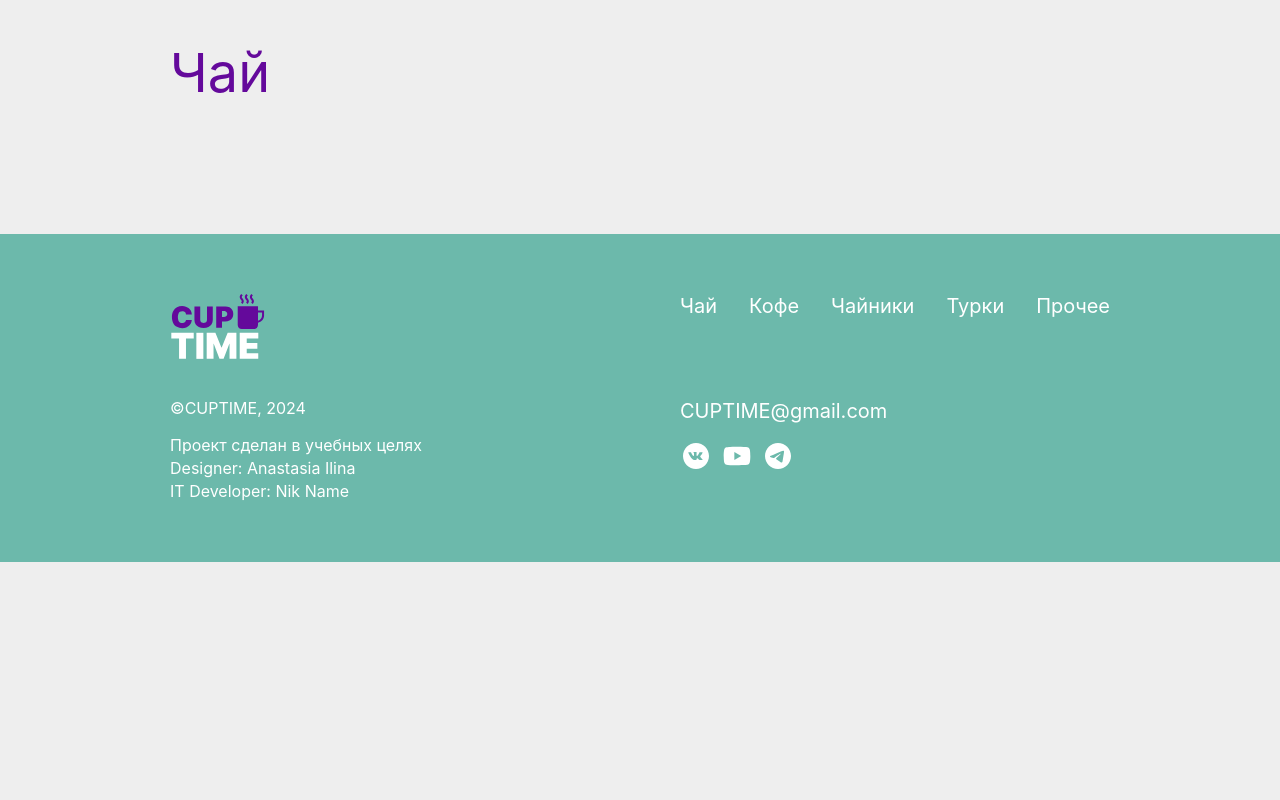
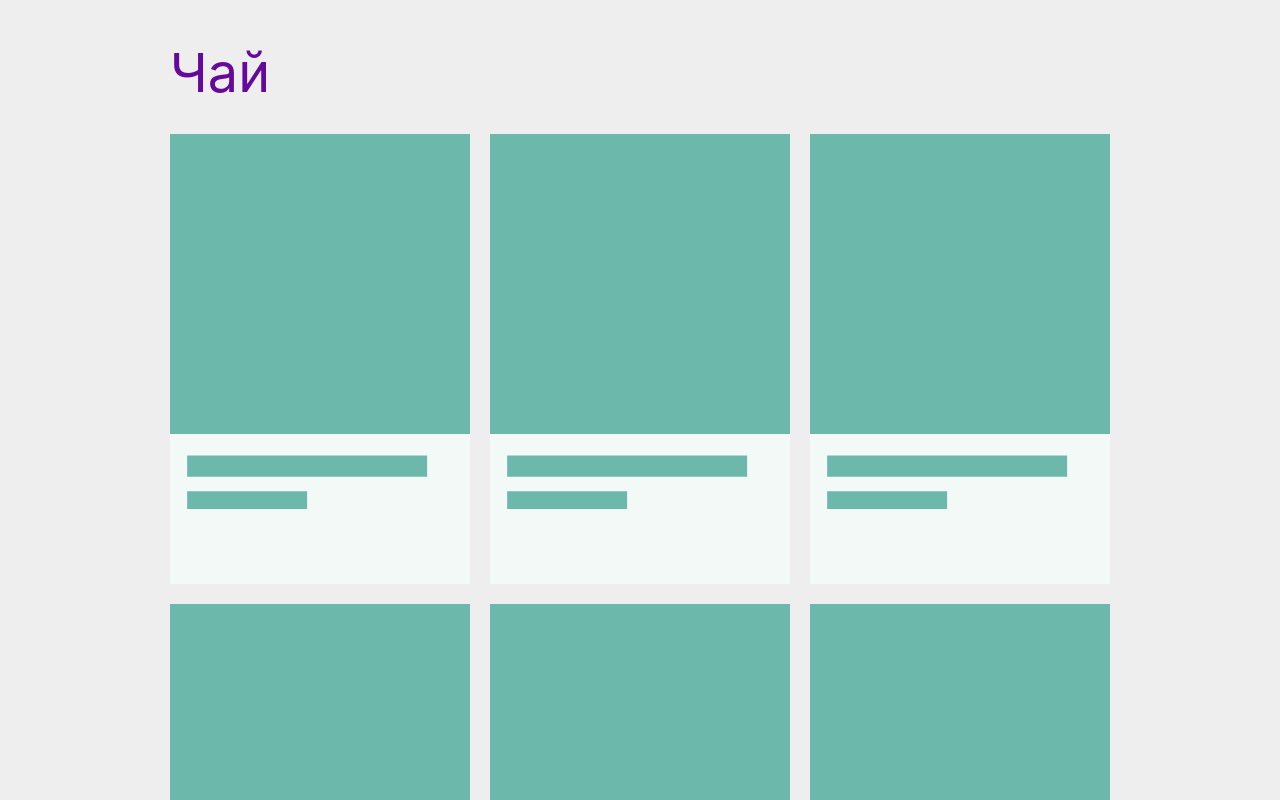
Before and after one commit to Sel7Nik/cup-time, a React (Vite) app: page /products in a window 1280 px wide. Shown: the part 540-1340 px from the top of the page. Before the commit the page ends 1102 px from the top, so only its background shows below. Built offline with nearby package versions, Linux system fonts and the light colour scheme; a web font is replaced by a local one.

Commit message:
react-content-loader

```diff
--- a/src/modules/Products.jsx
+++ b/src/modules/Products.jsx
@@ -19,7 +19,7 @@ export const Products = () => {
       <div className="container">
         <h2 className="products__title">Чай</h2>
         <ul className="products__list">
-          {!productsList.length ? (
+          {productsList.length ? (
             productsList.map((item) => {
               return <Product key={item.id} props={item} />
             })
--- a/src/modules/SkeletonLoader.jsx
+++ b/src/modules/SkeletonLoader.jsx
@@ -1,10 +1,20 @@
+import ContentLoader from 'react-content-loader'
+
 export const SkeletonLoader = ({ count = 6 }) => {
   return (
     <>
       {Array(count)
         .fill()
         .map((_, index) => {
-          return <div className="skeleton-wrapper" key={index}></div>
+          return (
+            <div className="skeleton-wrapper" key={index}>
+              <ContentLoader speed={2} viewBox="0 0 420 600" backgroundColor="#6cb9ab" foregroundColor="#ecebeb">
+                <rect x="0" y="0" width="100%" height="70%" />
+                <rect x="24" y="calc(70% + 30px)" width="80%" height="30px" />
+                <rect x="24" y="calc(70% + 80px)" width="40%" height="25px" />
+              </ContentLoader>
+            </div>
+          )
         })}
     </>
   )
--- a/src/styles/main-desktop.css
+++ b/src/styles/main-desktop.css
@@ -278,6 +278,7 @@ input[type="number"] {
 }
 
 .skeleton-wrapper {
-  width: 100px;
+  width: 100%;
   height: 600px;
+  background-color: #f2f9f7;
 }
```
